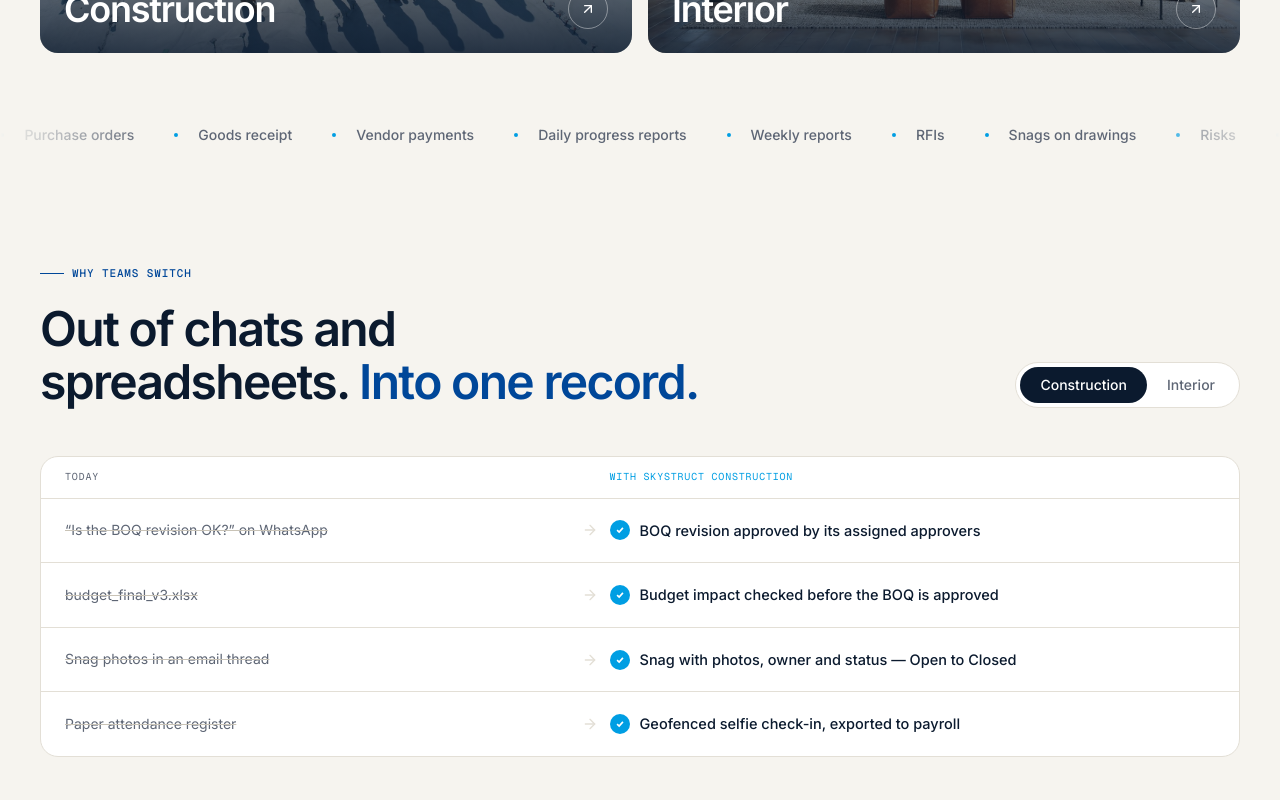
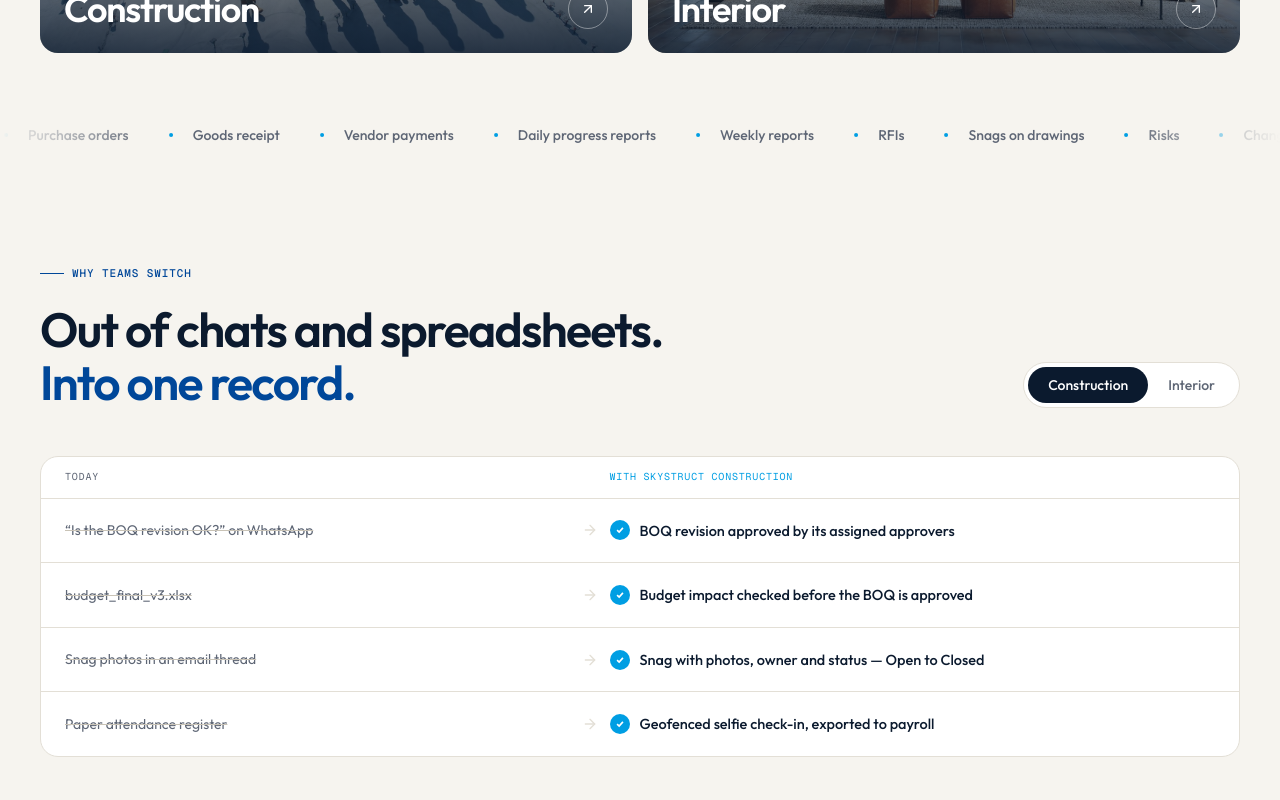
Before and after one commit to Prathamdelxn/new-update-web-sklite, a Next.js app: page / in a window 1280 px wide. Shown: the part 860-1660 px from the top of the page. Built offline with nearby package versions, Linux system fonts and the light colour scheme; no server answers.

Commit message:
Add Vercel configuration file for deployment settings

```diff
--- a/src/app/globals.css
+++ b/src/app/globals.css
@@ -43,7 +43,7 @@
   --color-success: var(--success);
   --color-danger: var(--danger);
   --color-warning: var(--warning);
-  --font-sans: var(--font-inter), -apple-system, BlinkMacSystemFont, "Segoe UI", Roboto, "Helvetica Neue", sans-serif;
+  --font-sans: var(--font-outfit), -apple-system, BlinkMacSystemFont, "Segoe UI", Roboto, "Helvetica Neue", sans-serif;
 }
 
 @layer base {
@@ -71,7 +71,7 @@
    the construction app (no .interior-os-theme) keep their normal size. */
 @media (min-width: 1024px) {
   html:has(.interior-os-theme) {
-    font-size: 85%;
+    font-size: 90%;
   }
 }
 
@@ -213,7 +213,7 @@ svg.recharts-surface:focus-visible,
    Arabic / right-to-left (set on <html lang="ar" dir="rtl"> by the I18nProvider)
    ============================================================================= */
 html[lang="ar"] {
-  --font-sans: var(--font-arabic), var(--font-inter), -apple-system, BlinkMacSystemFont, "Segoe UI", Tahoma, sans-serif;
+  --font-sans: var(--font-arabic), var(--font-outfit), -apple-system, BlinkMacSystemFont, "Segoe UI", Tahoma, sans-serif;
 }
 html[lang="ar"] body {
   font-family: var(--font-sans);
--- a/src/app/layout.tsx
+++ b/src/app/layout.tsx
@@ -1,5 +1,5 @@
 import type { Metadata } from "next";
-import { Inter, Noto_Sans_Arabic, Geist_Mono } from "next/font/google";
+import { Outfit, Noto_Sans_Arabic, Geist_Mono } from "next/font/google";
 import "./globals.css";
 import { AuthProvider } from "@/providers/AuthContext";
 import { ToastProvider } from "@/providers/ToastContext";
@@ -7,9 +7,10 @@ import { ConfirmProvider } from "@/providers/ConfirmContext";
 import { SocketProvider } from "@/providers/SocketContext";
 import { QueryProvider } from "@/providers/QueryProvider";
 
-const inter = Inter({
+// Brand UI font for the whole web app (Latin). Arabic text uses Noto Sans Arabic below.
+const outfit = Outfit({
   subsets: ["latin"],
-  variable: "--font-inter",
+  variable: "--font-outfit",
   display: "swap",
 });
 
@@ -47,7 +48,7 @@ export default function RootLayout({
   children: React.ReactNode;
 }>) {
   return (
-    <html lang="en" className={`${inter.variable} ${notoArabic.variable} ${labelMono.variable} antialiased`} suppressHydrationWarning>
+    <html lang="en" className={`${outfit.variable} ${notoArabic.variable} ${labelMono.variable} antialiased`} suppressHydrationWarning>
       <body className="font-sans min-h-screen bg-[#F8FAFF] text-slate-900 selection:bg-blue-100 overflow-x-hidden" suppressHydrationWarning>
         {/* Subtle background accent */}
         <div className="fixed inset-0 overflow-hidden pointer-events-none -z-10">
```
Also changed, not shown: vercel.json (added), 1 other file (tests, documents, lock files or other folders).
